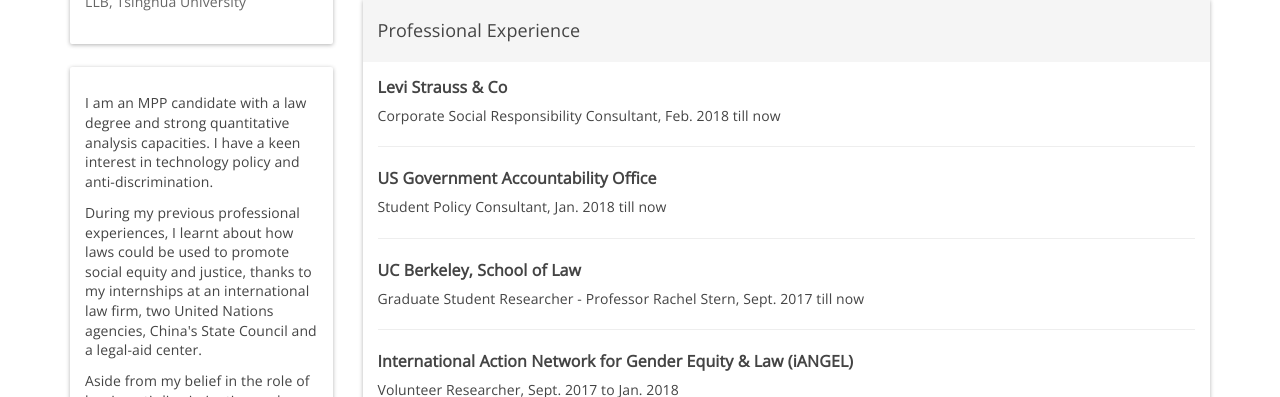
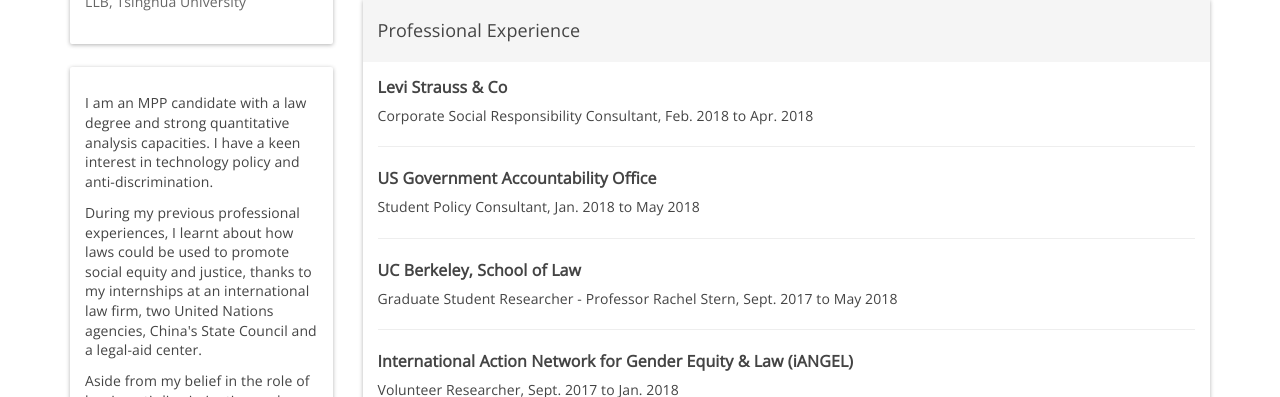
Before and after one commit to CeciliaZhang/-CeciliaZhang-.github-io, a Jekyll site: the page built from index.html, in a window 1280 px wide and 900 px high, scrolled down 323 px. Shown: the part 154-551 px from the top of the window. Built offline with Jekyll 4.4.1, drawn with Linux system fonts in a browser that asks for light colours; nearby versions of some CDN libraries.

Commit message:
Update experiences.html

```diff
--- a/_includes/experiences.html
+++ b/_includes/experiences.html
@@ -4,13 +4,13 @@
     </div>
     <div class="panel-body" style="padding-top: 5px;">
         <h5><b>Levi Strauss & Co</b></h5>
-        <h6>Corporate Social Responsibility Consultant, Feb. 2018 till now</h6>
+        <h6>Corporate Social Responsibility Consultant, Feb. 2018 to Apr. 2018</h6>
         <hr/>
         <h5><b>US Government Accountability Office</b></h5>
-        <h6>Student Policy Consultant, Jan. 2018 till now</h6>
+        <h6>Student Policy Consultant, Jan. 2018 to May 2018</h6>
         <hr/>
         <h5><b>UC Berkeley, School of Law</b></h5>
-        <h6>Graduate Student Researcher - Professor Rachel Stern, Sept. 2017 till now</h6>
+        <h6>Graduate Student Researcher - Professor Rachel Stern, Sept. 2017 to May 2018</h6>
         <hr/>
         <h5><b>International Action Network for Gender Equity & Law (iANGEL)</b></h5>
         <h6>Volunteer Researcher, Sept. 2017 to Jan. 2018</h6>
```
